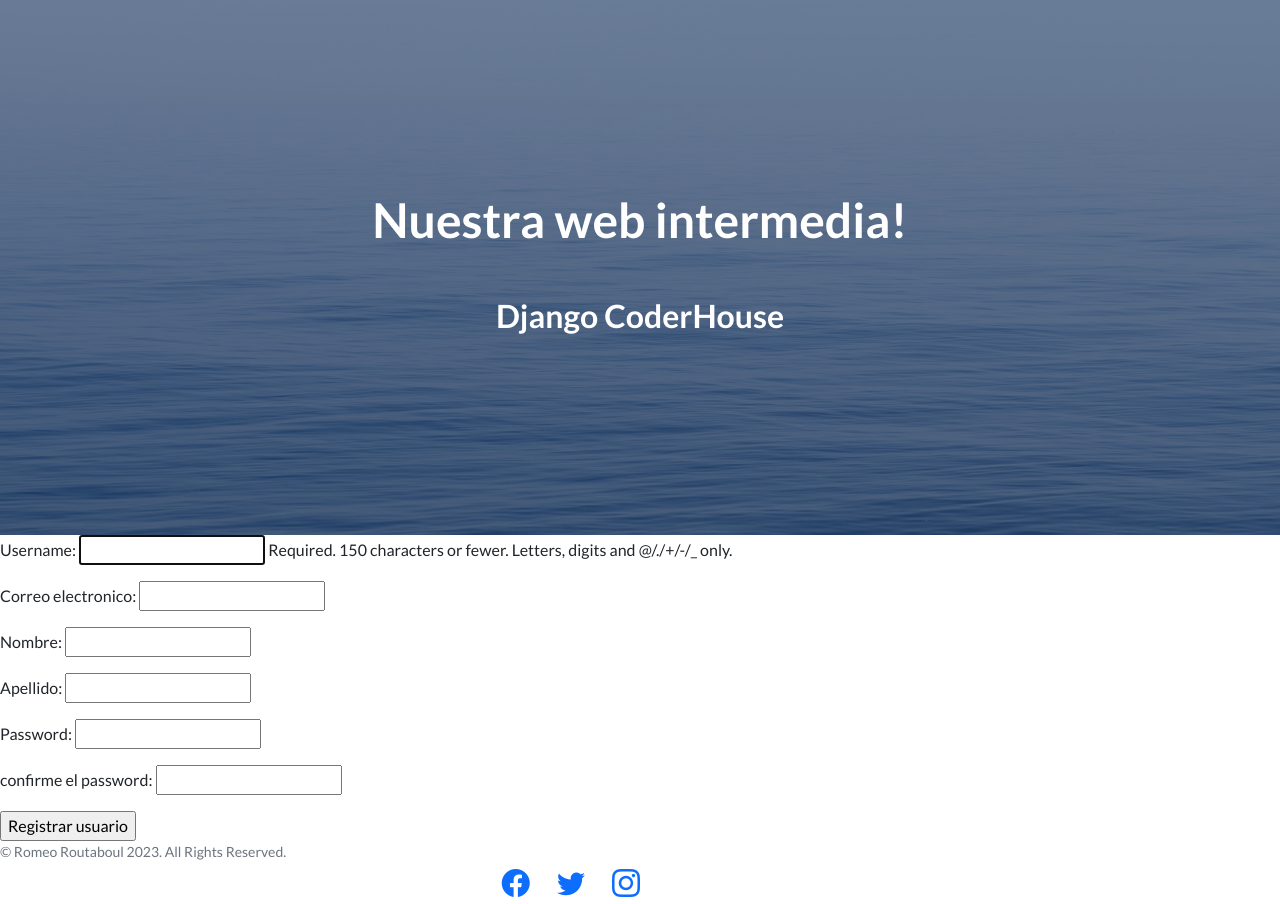
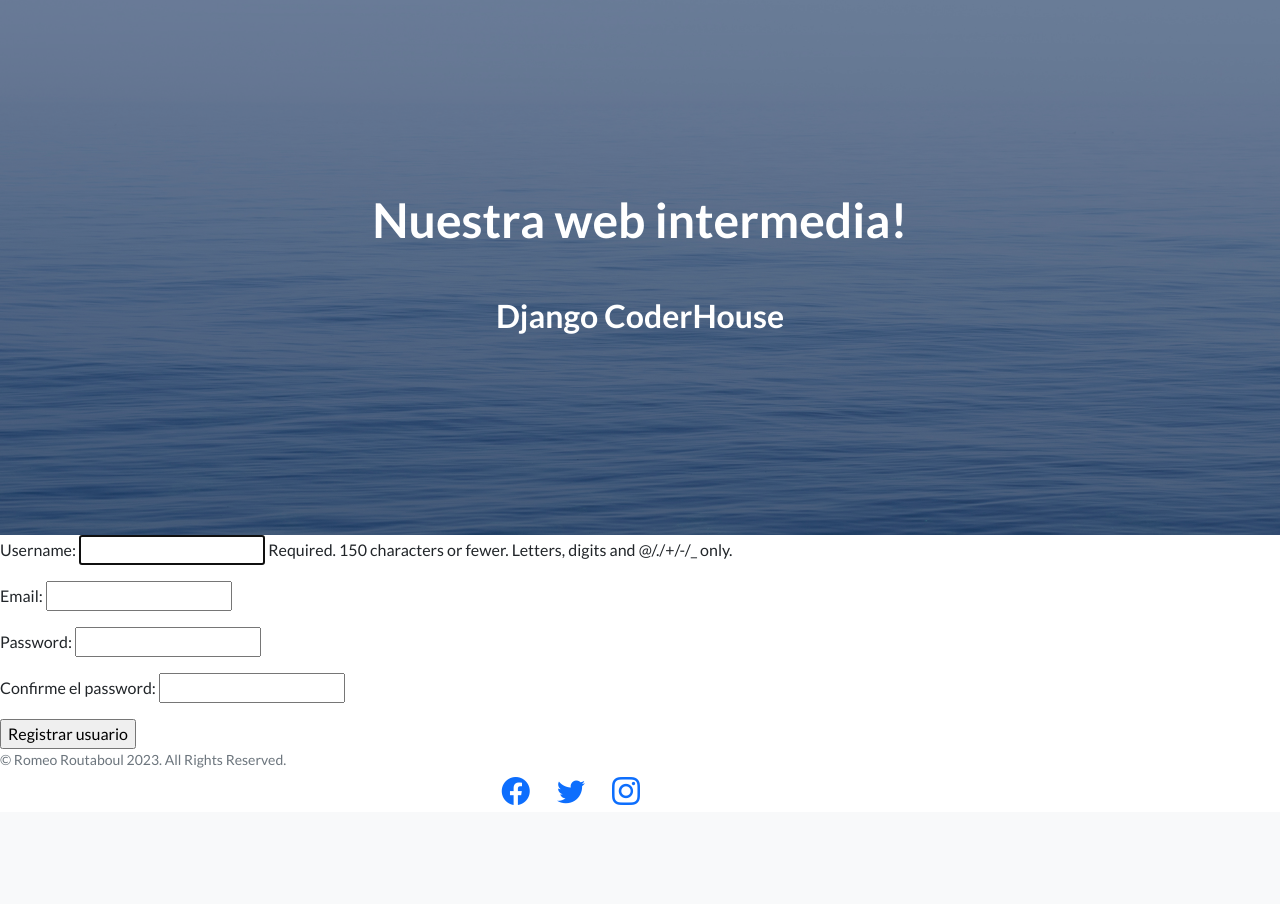
Before and after one commit to Romeo-Routaboul/proyecto-coderhouse-repaso-, a Django app: page /coder/register/ in a window 1280 px wide. Shown: the part 67-971 px from the top of the page. After the commit the page ends 872 px from the top, so only its background shows below. Run offline with Django 4.2, Linux system fonts and the light colour scheme; some libraries are stand-ins or nearby versions.

Commit message:
implementacion de registro

```diff
--- a/proyectocoder/appcoder/forms.py
+++ b/proyectocoder/appcoder/forms.py
@@ -1,6 +1,7 @@
 from django import forms
 from django.contrib.auth.forms import UserCreationForm
 from django.contrib.auth.models import User
+
 class ProfesorFormulario (forms.Form):
 
     nombre = forms.CharField()
@@ -17,13 +18,11 @@ class CursoFormulario(forms.Form):
     nombre = forms.CharField()
     camada = forms.IntegerField()
 
-class UserRegisterForm (UserCreationForm):
-    first_name = forms.CharField(label="Nombre")
-    last_name = forms.CharField(label="Apellido")
-    email = forms.EmailField(label="Correo electronico")
-    password1 = forms.CharField(label="Password", widget=forms.PasswordInput)
-    password2 = forms.CharField(label="confirme el password", widget=forms.PasswordInput )
+class UserRegisterForm(UserCreationForm):
+    email = forms.EmailField(label="Email")
+    password1 = forms.CharField(label= "Password", widget=forms.PasswordInput)
+    password2 = forms.CharField(label= "Confirme el password", widget=forms.PasswordInput)
 
     class Meta:
         model = User
-        fields = ["username", "email", "first_name", "last_name", "password1", "password2"]
+        fields = ["username", "email", "password1", "password2"]
--- a/proyectocoder/appcoder/templates/appcoder/index.html
+++ b/proyectocoder/appcoder/templates/appcoder/index.html
@@ -1,7 +1,9 @@
 {% extends 'appcoder/base.html' %}
 
 {% block contenido %}
+
 {{request.user}}
+
 <h1>CoderAcademy</h1>
 <p>Este es el inicio de la pagina</p>
 
--- a/proyectocoder/appcoder/templates/appcoder/register.html
+++ b/proyectocoder/appcoder/templates/appcoder/register.html
@@ -1,16 +1,14 @@
 {% extends 'appcoder/base.html' %}
+
 {% block contenido %}
 
 {% if errors %}
-    <p style="color: red">Errores en el registro de usuario: {{errors}} </p>
+    <p style="color:red">Errores en el registro de usuario: {{errors}} </p>
 {% endif %}
-
-
 <form method="post">
     {% csrf_token %}
     {{ form.as_p }}
 
     <input type="submit" value="Registrar usuario">
 </form>
-
 {% endblock %}
--- a/proyectocoder/appcoder/urls.py
+++ b/proyectocoder/appcoder/urls.py
@@ -23,5 +23,5 @@ path("profesores/actualizar/<pk>/",profesoresUpdate.as_view() , name="coder-prof
 path("profesores/borrar/<pk>/",profesoresDelete.as_view() , name="coder-profesor-delete"),
 path("profesores/crear/", profesoresCreate.as_view(), name="coder-profesor-crear"),
 path("login/", iniciar_sesion, name="auth-login"),
-path("register/", registrar_ususario, name="auth-register"),
+path("register/", registrar_usuario, name="auth-register"),
 ]
--- a/proyectocoder/appcoder/views.py
+++ b/proyectocoder/appcoder/views.py
@@ -1,14 +1,17 @@
 from django.shortcuts import render, redirect
 from django.http import HttpResponse
 from appcoder.models import*
-from appcoder.forms import*
-
+from appcoder.forms import ProfesorFormulario, EstudianteFormulario, CursoFormulario, UserRegisterForm
 
 from proyectocoder.settings import BASE_DIR
 import os
+
+# Class-Based Views
 from django.views.generic import ListView, DetailView, CreateView, UpdateView, DeleteView
+
+#Login
 from django.contrib.auth.forms import AuthenticationForm, UserCreationForm
-from django.contrib.auth import login, logout, authenticate
+from django.contrib.auth import login, authenticate
 
 def inicio (request):
     return render (request, "appcoder/index.html")
@@ -174,28 +177,28 @@ class profesoresDelete(DeleteView):
 
 def iniciar_sesion(request):
 
-     errors = ""
+    errors = ""
 
-     if request.method == "POST":
-         formulario = AuthenticationForm(request, data=request.POST)
+    if request.method == "POST":
+        formulario = AuthenticationForm(request, data=request.POST)
 
-         if formulario.is_valid():
-             data = formulario.cleaned_data
+        if formulario.is_valid():
+            data = formulario.cleaned_data
 
-             user = authenticate(username=data["username"], pasword=data["password"])
+            user = authenticate(username=data["username"], password=data["password"])
 
-             if user is None: #aca no se que mierda pasó pero anda, en teoria va un "is not none"
+            if user is not None:
                 login(request, user)
                 return redirect("coder-inicio")
-             else:
+            else:
                 return render(request, "appcoder/login.html", {"form": formulario, "errors": "Credenciales invalidas"})
-         else:
-             return render (request, "appcoder/login.html", {"form": formulario, "errors": formulario.errors})
+        else:
+            return render(request, "appcoder/login.html", {"form": formulario, "errors": formulario.errors})
 
-     formulario = AuthenticationForm()
-     return render (request, "appcoder/login.html", {"form": formulario, "errors": errors})
+    formulario = AuthenticationForm()
+    return render(request, "appcoder/login.html", {"form": formulario, "errors":errors})
 
-def registrar_ususario(request):
+def registrar_usuario(request):
 
     if request.method == "POST":
         formulario = UserRegisterForm(request.POST)
@@ -204,10 +207,8 @@ def registrar_ususario(request):
 
             formulario.save()
             return redirect ("coder-inicio")
-
         else:
-            return render (request, "appcoder/register.html", {"form": formulario, "errors": formulario.errors})
-
+            return render (request, "appcoder/register.html", {"form": formulario, "errors":formulario.errors})
 
     formulario = UserRegisterForm()
-    return render(request, "appcoder/register.html", {"form": formulario})
+    return render (request, "appcoder/register.html", {"form": formulario})
```
Also changed, not shown: proyectocoder/appcoder/templates/appcoder/login.html (+3 -5 lines), proyectocoder/appcoder/templates/appcoder/logout.html (added, +9 -0 lines), proyectocoder/db.sqlite3.
